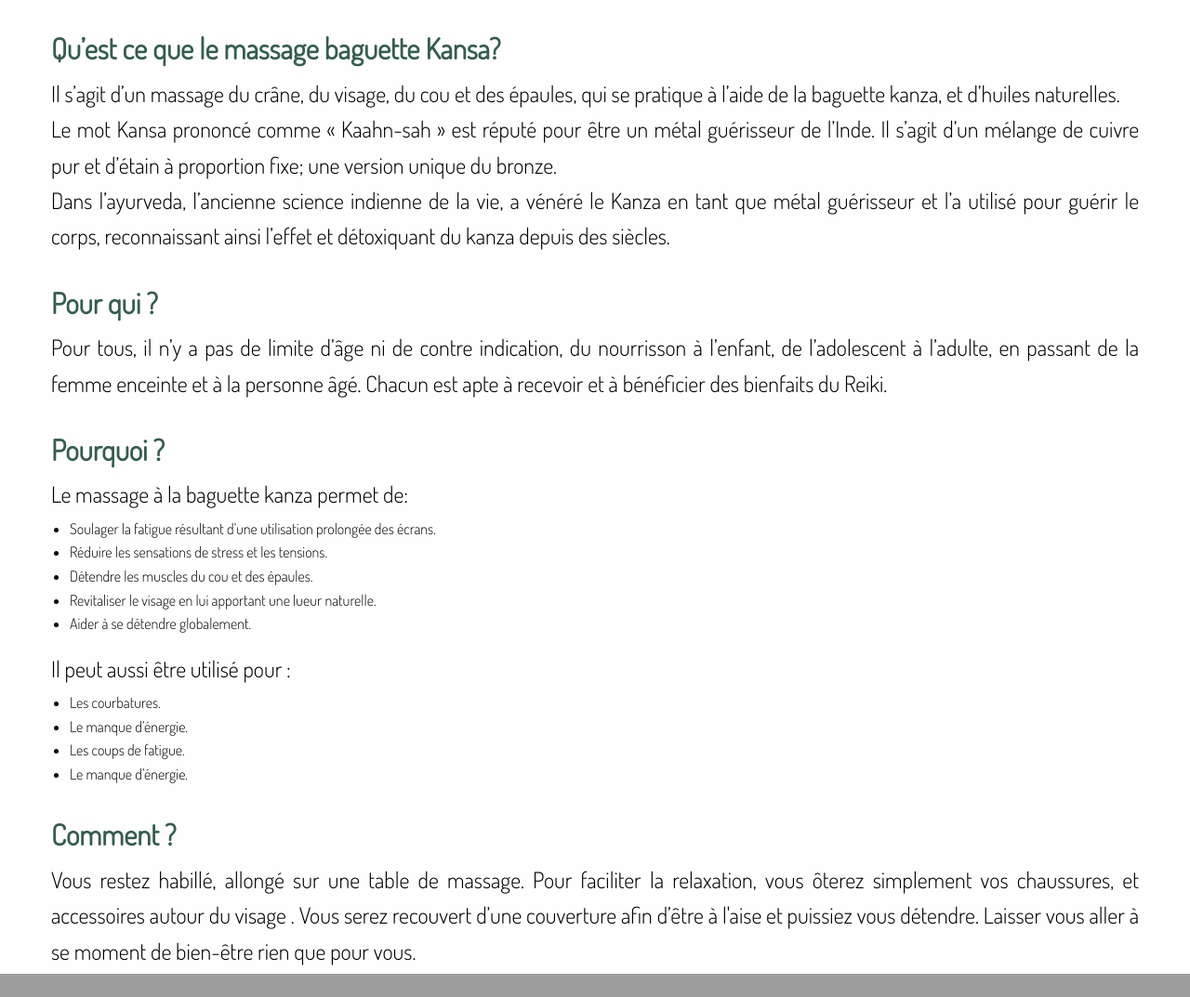
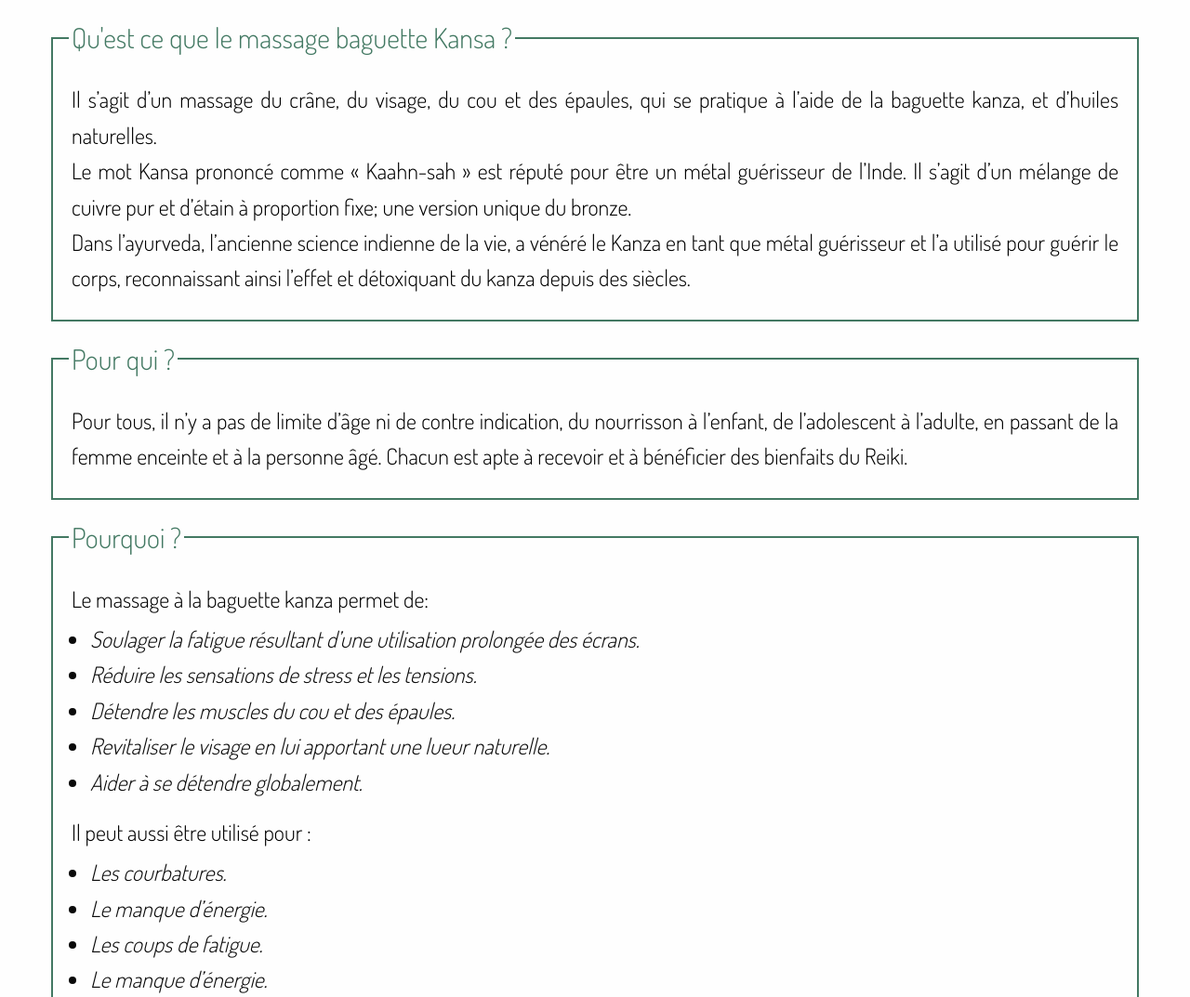
Before and after one commit to ced091/ced091, a Django app: page /libeiki/massage/ in a window 1280 px wide. Shown: the part 186-1259 px from the top of the page at 93% size. Run offline with Django 4.2, Linux system fonts and the light colour scheme; some libraries are stand-ins or nearby versions; grey boxes are pictures that could not be loaded.

Commit message:
modif couleur

```diff
--- a/libeiki/templates/libeiki/base.html
+++ b/libeiki/templates/libeiki/base.html
@@ -22,18 +22,12 @@
         {% block content %}
         <style>
             body, h1{
-            margin: 0;
-            font-family: Dosis, sans-serif;
+                margin: 0;
+                font-family: Dosis, sans-serif;
             }
 
-            .fieldset {
-                border-color: #345D4D;
-                border-width: 3px;
-                }
-
-            legend {
-                font-size: 30px;
-                color:#345D4D;
+            .liste-blanc {
+                font-size: 24px;
             }
 
             .intro {
@@ -68,7 +62,7 @@
             }
 
             @media only screen and (max-width: 768px) {
-                .intro {
+                .intro, .liste-blanc {
                     font-size: 18px;
                 }
             }
--- a/libeiki/templates/libeiki/massage.html
+++ b/libeiki/templates/libeiki/massage.html
@@ -13,12 +13,23 @@
     .reiki_signe {
         text-align: right;
     }
+
+    .fieldset {
+                border-color: #437963;
+                border-width: 2px;
+                }
+
+            legend {
+                font-size: 30px;
+                color:#437963;
+            }
 </style>
 
 <body>
     <div class="contenu-principal">
         <div class="grid-container">
-            <h3>Qu’est ce que le massage baguette Kansa?</h3>
+            <fieldset class="fieldset">
+                <legend>Qu'est ce que le massage baguette Kansa ?</legend>
             <p class="intro">
                 Il s’agit d’un massage du crâne, du visage, du cou et des épaules, qui se
                 pratique à l’aide de la baguette kanza, et d’huiles naturelles.<br>
@@ -29,39 +40,66 @@
                 tant que métal guérisseur et l’a utilisé pour guérir le corps, reconnaissant
                 ainsi l’effet et détoxiquant du kanza depuis des siècles.
             </p>
-            <h3>Pour qui ?</h3>
+            </fieldset>
+
+            <fieldset class="fieldset">
+                <legend>Pour qui ?</legend>
             <p class="intro">
                 Pour tous, il n’y a pas de limite d’âge ni de contre indication, du nourrisson à l’enfant, de
                 l’adolescent à l’adulte, en passant de la femme enceinte et à la personne âgé. Chacun est
                 apte à recevoir et à bénéficier des bienfaits du Reiki.
             </p>
-            <h3>Pourquoi ?</h3>
+            </fieldset>
+
+            <fieldset class="fieldset">
+                <legend>Pourquoi ?</legend>
             <p class="intro">
                 Le massage à la baguette kanza permet de:
                 <ul>
-                    <li class="liste-blanc">Soulager la fatigue résultant d’une utilisation prolongée des écrans.</li>
-                    <li class="liste-blanc">Réduire les sensations de stress et les tensions.</li>
-                    <li class="liste-blanc">Détendre les muscles du cou et des épaules.</li>
-                    <li class="liste-blanc">Revitaliser le visage en lui apportant une lueur naturelle.</li>
-                    <li class="liste-blanc">Aider à se détendre globalement.</li>
+                    <li class="liste-blanc italic">Soulager la fatigue résultant d’une utilisation prolongée des écrans.</li>
+                    <li class="liste-blanc italic">Réduire les sensations de stress et les tensions.</li>
+                    <li class="liste-blanc italic">Détendre les muscles du cou et des épaules.</li>
+                    <li class="liste-blanc italic">Revitaliser le visage en lui apportant une lueur naturelle.</li>
+                    <li class="liste-blanc italic">Aider à se détendre globalement.</li>
                 </ul>
             </p>
             <p class="intro">
                 Il peut aussi être utilisé pour :
                 <ul>
-                    <li class="liste-blanc">Les courbatures.</li>
-                    <li class="liste-blanc">Le manque d’énergie.</li>
-                    <li class="liste-blanc">Les coups de fatigue.</li>
-                    <li class="liste-blanc">Le manque d’énergie.</li>
+                    <li class="liste-blanc italic">Les courbatures.</li>
+                    <li class="liste-blanc italic">Le manque d’énergie.</li>
+                    <li class="liste-blanc italic">Les coups de fatigue.</li>
+                    <li class="liste-blanc italic">Le manque d’énergie.</li>
                 </ul>
             </p>
-            <h3>Comment ?</h3>
+
+        </fieldset>
+
+        <fieldset class="fieldset">
+            <legend>Comment ?</legend>
             <p class="intro">
                 Vous restez habillé, allongé sur une table de massage. Pour faciliter la relaxation, vous
                 ôterez simplement vos chaussures, et accessoires autour du visage . Vous serez
                 recouvert d’une couverture afin d’être à l'aise et puissiez vous détendre. Laisser vous aller
                 à se moment de bien-être rien que pour vous.
             </p>
+        </fieldset>
+
+        <fieldset class="fieldset" id="tarif-massage">
+            <legend>Tarifs</legend>
+            <p class="intro">
+                Massage de 30 min : 40€
+            </p>
+            <p class="intro">
+                Massage d’1h : 75€
+            </p>
+            <p class="intro">
+                Forfait 4 séances de  30 minutes 150€ (économisez 10€).
+            </p>
+            <p class="intro">
+                Forfait 4 séances d'une heure 290€ (économisez 10€).
+            </p>
+        </fieldset>
         </div>
     </div>
 </body>
--- a/libeiki/templates/libeiki/menu.html
+++ b/libeiki/templates/libeiki/menu.html
@@ -199,8 +199,8 @@
       margin-right: -8px;
     }
 
-    h1{
-      margin-left: -30px;
+    h1 {
+      margin-right: -30px;
     }
 
     .menu-icon {
@@ -234,7 +234,7 @@
       margin-top: 0px;
       position: absolute;
       left: 0;
-      background-color: #76B39B;
+      background-color: #345D4D;
       z-index: 2;
     }
 
@@ -325,21 +325,21 @@
         <a href="#">NUMEROLOGIE </a><span class="symbole">></span>
         <ul class="dropdown menu-ul">
           <li class="menu-li"><a href="{% url 'libeiki:numerologie' %}">Qu'est ce que la Numérologie?</a></li>
-          <li class="menu-li"><a href="{% url 'libeiki:tarif_numerologie' %}">Tarifs</a></li>
+          <li class="menu-li"><a href="{% url 'libeiki:numerologie' %}#tarif-numerologie">Tarifs</a></li>
         </ul>
       </li>
       <li class="menu-li sub" onclick="toggleSubMenu(this)">
         <a href="#">MASSAGE BAGUETTE KANSA </a><span class="symbole">></span>
         <ul class="dropdown menu-ul">
           <li class="menu-li"><a href="{% url 'libeiki:massage' %}">Qu'est ce que le Massage Baguette Kansa?</a></li>
-          <li class="menu-li"><a href="{% url 'libeiki:tarif_massage' %}">Tarifs</a></li>
+          <li class="menu-li"><a href="{% url 'libeiki:massage' %}#tarif-massage">Tarifs</a></li>
         </ul>
       </li>
       <li class="sub menu-li" onclick="toggleSubMenu(this)">
         <a href="#">SOPHROLOGIE </a><span class="symbole">></span>
         <ul class="dropdown menu-ul">
           <li class="menu-li"><a href="{% url 'libeiki:sophrologie' %}">Qu'est ce que la Sophrologie?</a></li>
-          <li class="menu-li"><a href="{% url 'libeiki:tarif_sophrologie' %}">Tarifs</a></li>
+          <li class="menu-li"><a href="{% url 'libeiki:sophrologie' %}#tarif-sophrologie">Tarifs</a></li>
         </ul>
       </li>
       <li class="menu-li"><a href="{% url 'libeiki:contact' %}">CONTACT</a></li>
```
Also changed, not shown: libeiki/templates/libeiki/contact.html (+6 -1 lines), libeiki/templates/libeiki/numerologie.html (+37 -9 lines), libeiki/templates/libeiki/quisuisje.html (+11 -21 lines), libeiki/templates/libeiki/reiki.html (+8 -2 lines), libeiki/templates/libeiki/sophrologie.html (+30 -4 lines).
